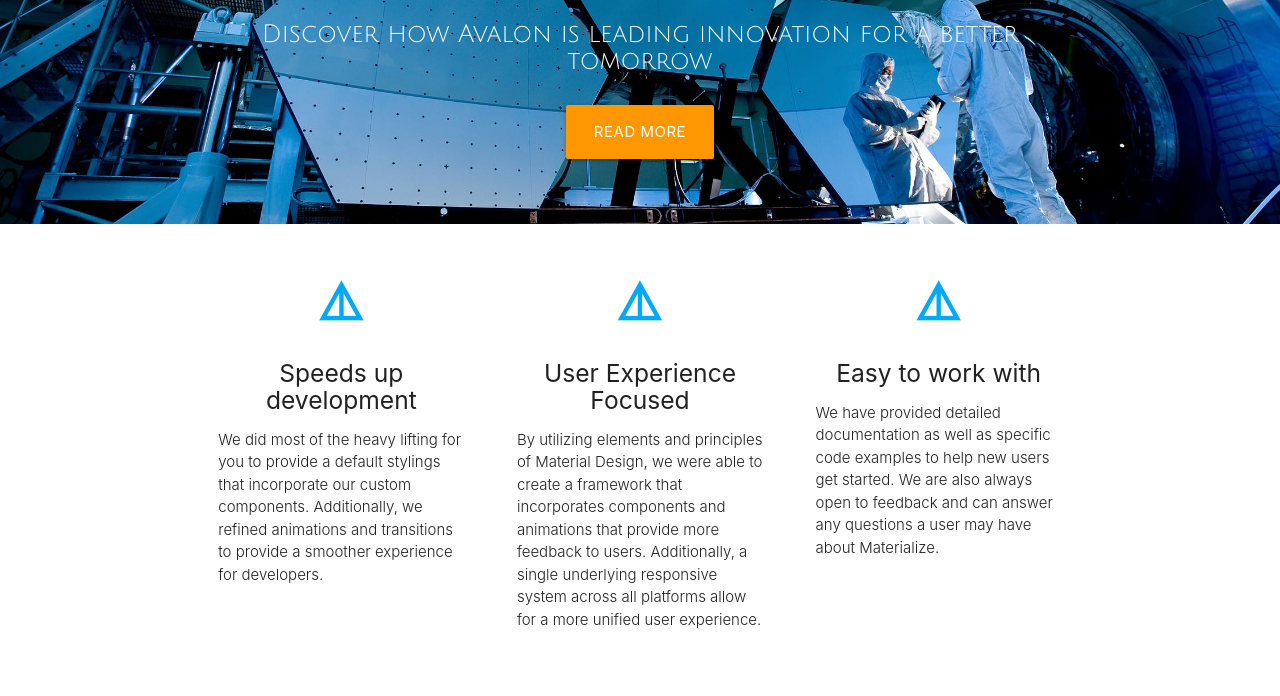
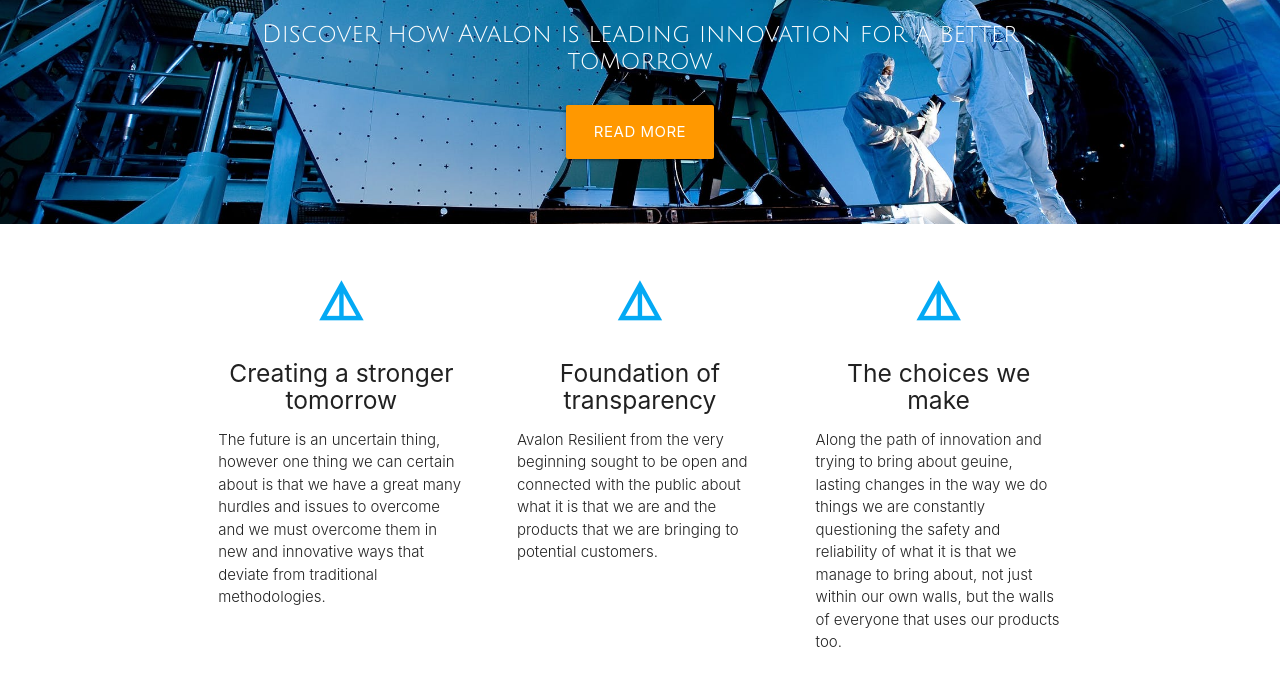
Before and after one commit to MikkelMulr/avln_res, a website: page index.html in a window 1280 px wide. Shown: the part 256-952 px from the top of the page. Drawn offline with nearby package versions, Linux system fonts and the light colour scheme.

Commit message:
update to the content cards text

```diff
--- a/index.html
+++ b/index.html
@@ -52,27 +52,27 @@
         <div class="col s12 m4">
           <div class="icon-block">
             <h2 class="center light-blue-text"><i class="material-icons">details</i></h2>
-            <h5 class="center">Speeds up development</h5>
+            <h5 class="center">Creating a stronger tomorrow</h5>
 
-            <p class="light">We did most of the heavy lifting for you to provide a default stylings that incorporate our custom components. Additionally, we refined animations and transitions to provide a smoother experience for developers.</p>
+            <p class="light">The future is an uncertain thing, however one thing we can certain about is that we have a great many hurdles and issues to overcome and we must overcome them in new and innovative ways that deviate from traditional methodologies.</p>
           </div>
         </div>
 
         <div class="col s12 m4">
           <div class="icon-block">
             <h2 class="center light-blue-text"><i class="material-icons">details</i></h2>
-            <h5 class="center">User Experience Focused</h5>
+            <h5 class="center">Foundation of transparency</h5>
 
-            <p class="light">By utilizing elements and principles of Material Design, we were able to create a framework that incorporates components and animations that provide more feedback to users. Additionally, a single underlying responsive system across all platforms allow for a more unified user experience.</p>
+            <p class="light">Avalon Resilient from the very beginning sought to be open and connected with the public about what it is that we are and the products that we are bringing to potential customers.</p>
           </div>
         </div>
 
         <div class="col s12 m4">
           <div class="icon-block">
             <h2 class="center light-blue-text"><i class="material-icons">details</i></h2>
-            <h5 class="center">Easy to work with</h5>
+            <h5 class="center">The choices we make</h5>
 
-            <p class="light">We have provided detailed documentation as well as specific code examples to help new users get started. We are also always open to feedback and can answer any questions a user may have about Materialize.</p>
+            <p class="light">Along the path of innovation and trying to bring about geuine, lasting changes in the way we do things we are constantly questioning the safety and reliability of what it is that we manage to bring about, not just within our own walls, but the walls of everyone that uses our products too.</p>
           </div>
         </div>
       </div>
```
